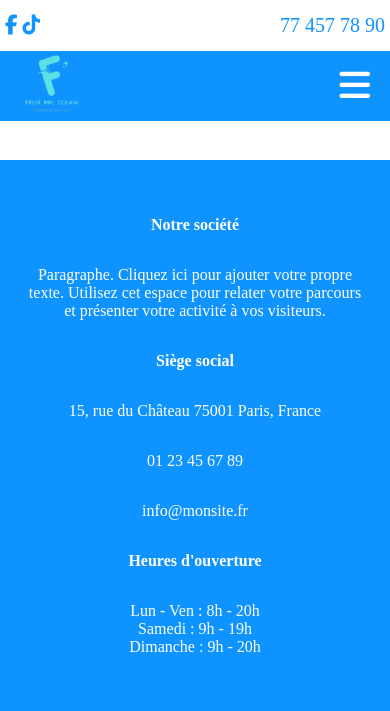
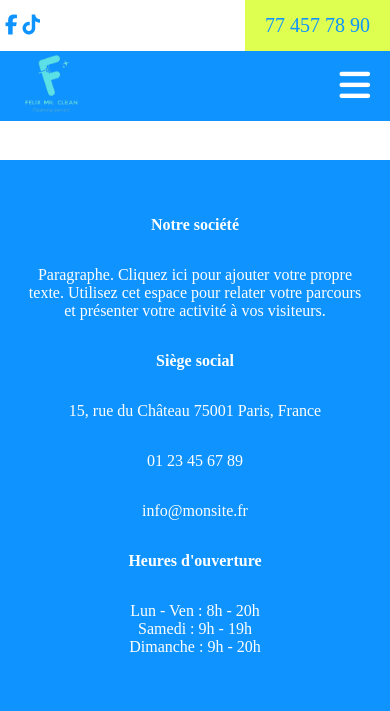
Before and after one commit to christdavidmo/cleanservice, a Python web app: template src/templates/layouts/base.html in a window 390 px wide. Shown: the top 711 px of the page. Run offline with Jinja, Linux system fonts and the light colour scheme; the template is opened without the code that fills it, so the values that code supplies are empty.

Commit message:
modification css 2

```diff
--- a/src/static/css/index.css
+++ b/src/static/css/index.css
@@ -356,6 +356,10 @@
 @media only screen and (max-width: 768px) {
 
 
+        .image {
+            background-attachment: scroll;
+        }
+
 
     .paragraphe1{
         font-size: 40px;
--- a/src/templates/layouts/base.html
+++ b/src/templates/layouts/base.html
@@ -3,6 +3,8 @@
 <head>
     <meta charset="UTF-8">
     <meta name="viewport" content="width=device-width, initial-scale=1.0">
+    <meta name="viewport" content="width=device-width, initial-scale=1.0">
+
     <link rel="stylesheet" href="https://cdnjs.cloudflare.com/ajax/libs/font-awesome/6.7.2/css/all.min.css" integrity="sha512-Evv84Mr4kqVGRNSgIGL/F/aIDqQb7xQ2vcrdIwxfjThSH8CSR7PBEakCr51Ck+w+/U6swU2Im1vVX0SVk9ABhg==" crossorigin="anonymous" referrerpolicy="no-referrer" />
     <!-- <link href="https://cdn.jsdelivr.net/npm/bootstrap@5.0.2/dist/css/bootstrap.min.css" rel="stylesheet" integrity="sha384-EVSTQN3/azprG1Anm3QDgpJLIm9Nao0Yz1ztcQTwFspd3yD65VohhpuuCOmLASjC" crossorigin="anonymous"> -->
 
--- a/src/templates/layouts/navbar.html
+++ b/src/templates/layouts/navbar.html
@@ -124,9 +124,9 @@
 
       .En-tete-page-number{
         font-size: 20Px;
-        padding: 0px;
-        margin-right: 5px;
-        background-color: white;
+        padding: 20px;
+        margin-right: 0;
+        background-color: rgb(222, 255, 79);;
       }
 
       .navbar{
```
